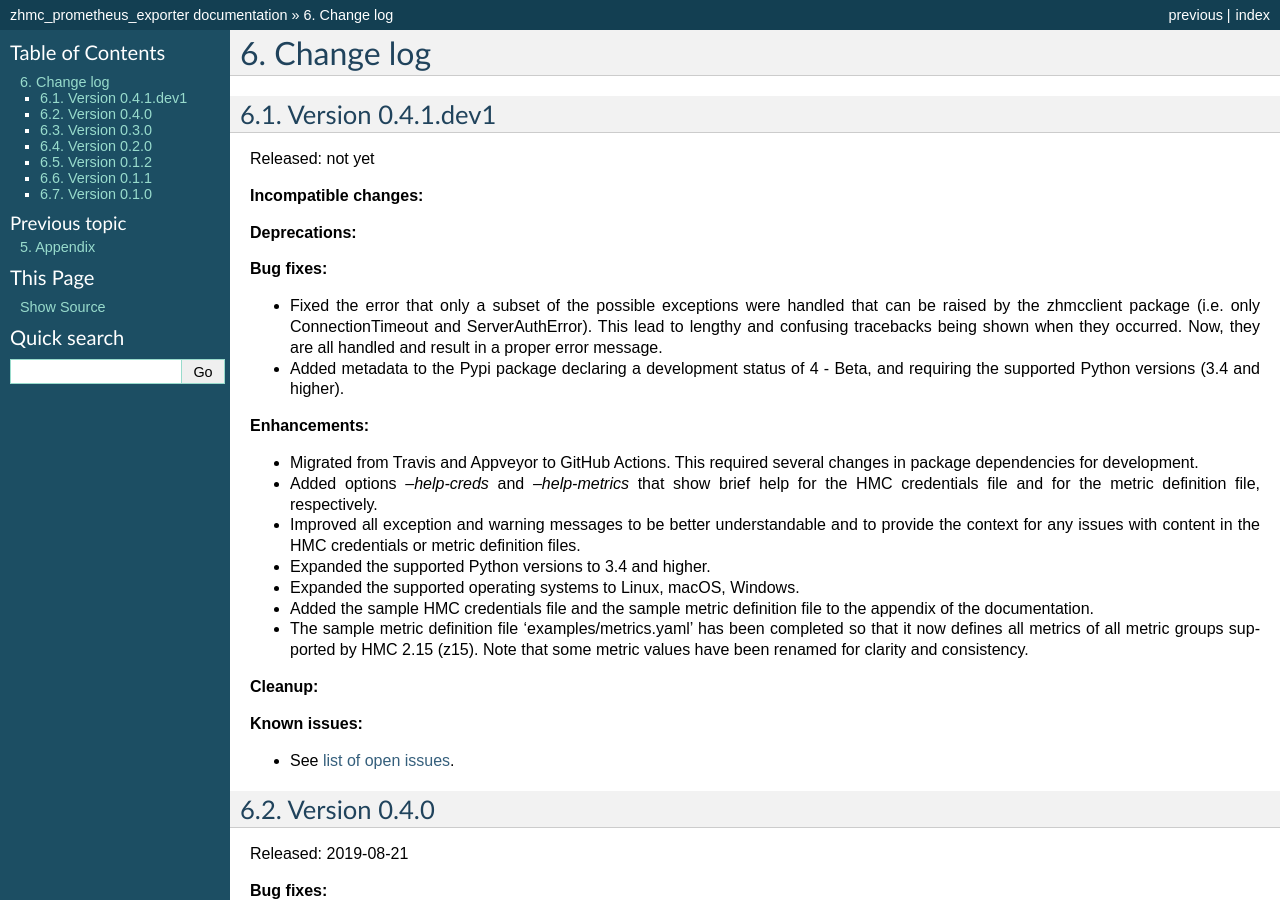
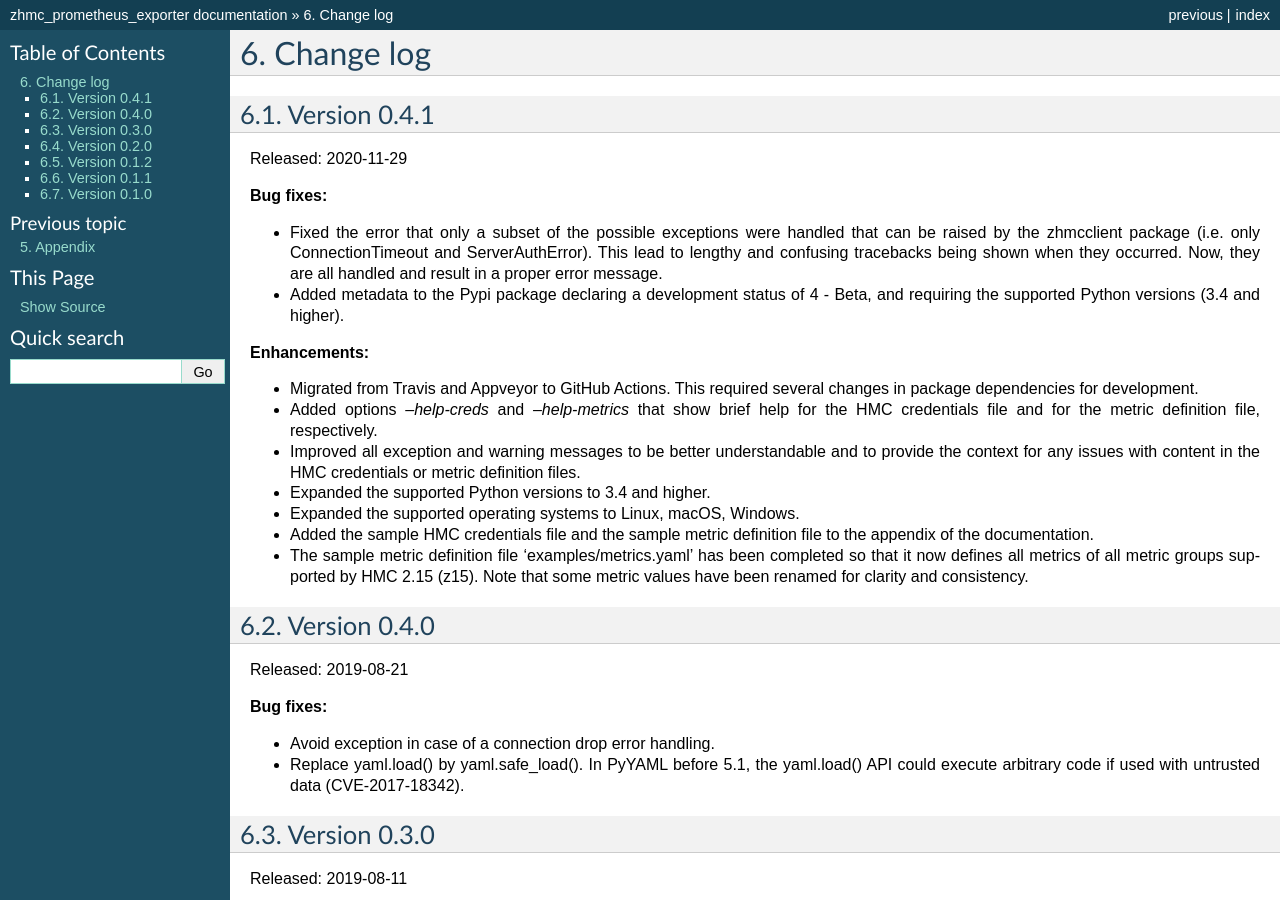
Before and after one commit to zhmcclient/zhmc-prometheus-exporter, a Sphinx documentation site: the page built from docs/changes.rst, in a window 1280 px wide and 900 px high. Built offline with Sphinx 7.4.7, drawn with Linux system fonts in a browser that asks for light colours; the version number could not be read and is left out.

Commit message:
Release 0.4.1
Signed-off-by: Andreas Maier <maiera@de.ibm.com>

```diff
--- a/docs/changes.rst
+++ b/docs/changes.rst
@@ -17,14 +17,10 @@ Change log
 ----------
 
 
-Version 0.4.1.dev1
-^^^^^^^^^^^^^^^^^^
+Version 0.4.1
+^^^^^^^^^^^^^
 
-Released: not yet
-
-**Incompatible changes:**
-
-**Deprecations:**
+Released: 2020-11-29
 
 **Bug fixes:**
 
@@ -60,14 +56,6 @@ Released: not yet
   so that it now defines all metrics of all metric groups supported by
   HMC 2.15 (z15). Note that some metric values have been renamed for clarity
   and consistency.
-
-**Cleanup:**
-
-**Known issues:**
-
-* See `list of open issues`_.
-
-.. _`list of open issues`: https://github.com/zhmcclient/python-zhmcclient/issues
 
 
 Version 0.4.0
```
